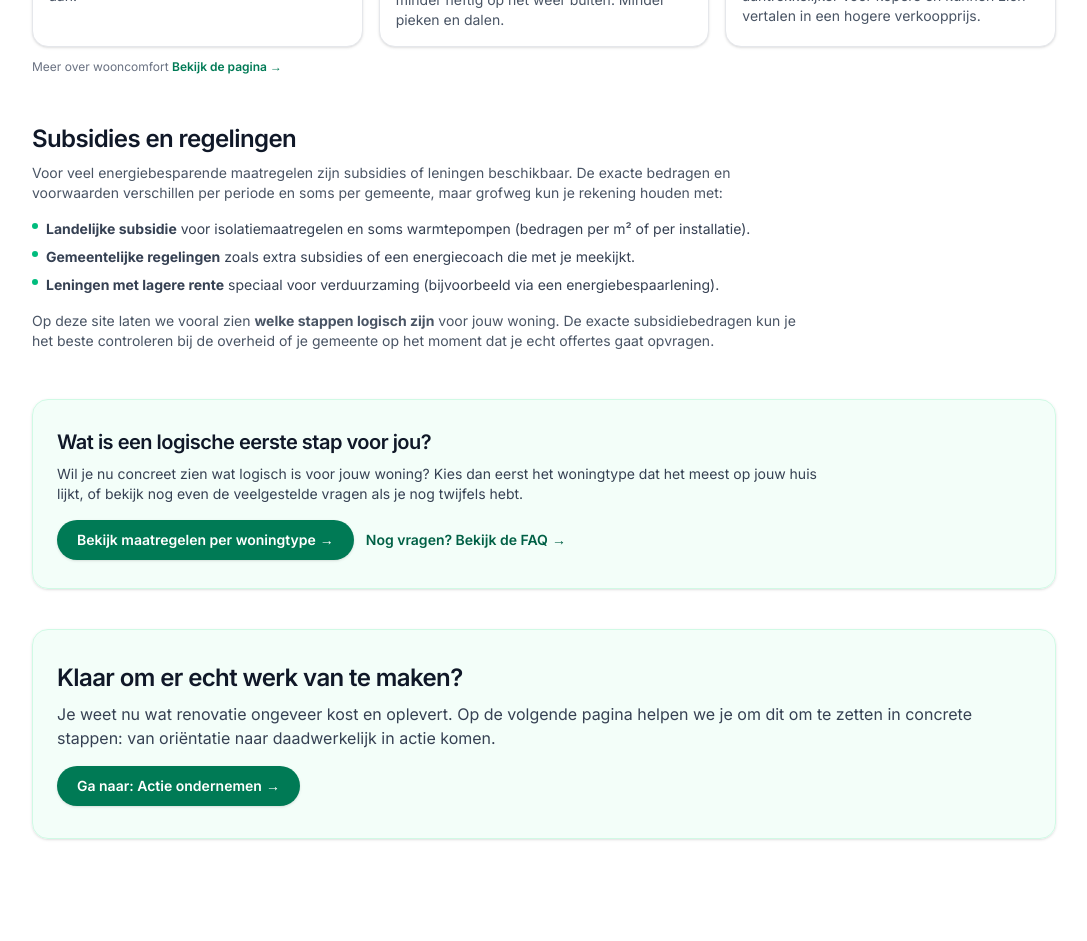
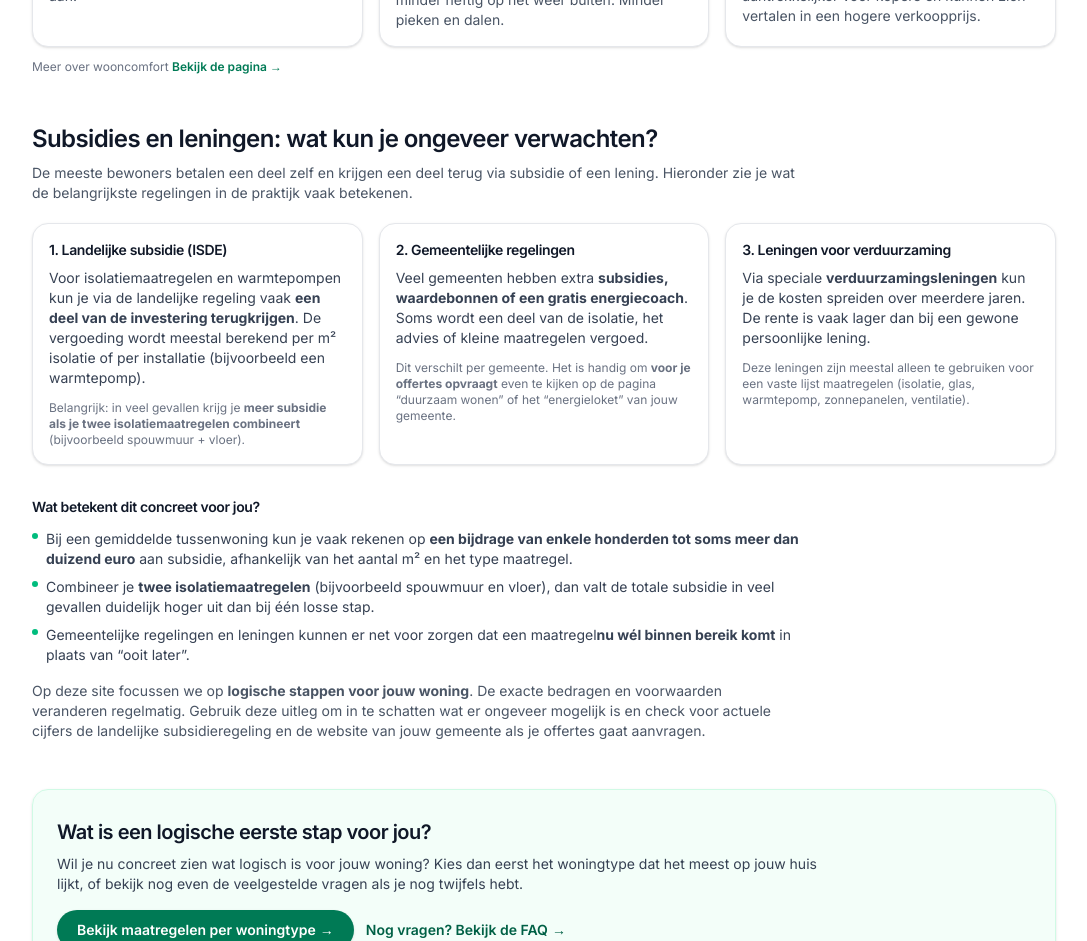
Before and after one commit to tjmichiels/renoveerjewoning, a Next.js app: page /financieel in a window 1280 px wide. Shown: the part 940-1881 px from the top of the page, without its empty margins (96-1183 px from the left). Built offline with nearby package versions, Linux system fonts and the light colour scheme.

Commit message:
Subsidies-sectie verbeterd

```diff
--- a/app/financieel/page.tsx
+++ b/app/financieel/page.tsx
@@ -1,7 +1,7 @@
 // app/financieel/page.tsx
-import type { Metadata } from "next";
+import type {Metadata} from "next";
 import Header from "../components/layout/Header";
-import { NAV } from "../content/navigation";
+import {NAV} from "../content/navigation";
 import Link from "next/link";
 
 export const metadata: Metadata = {
@@ -13,7 +13,7 @@ export const metadata: Metadata = {
 export default function FinancieelPage() {
     return (
         <div className="bg-white">
-            <Header navigation={NAV} />
+            <Header navigation={NAV}/>
 
             <main className="relative isolate min-h-screen px-6 pt-10 lg:px-8">
                 <div className="mx-auto max-w-5xl pb-16">
@@ -185,48 +185,104 @@ export default function FinancieelPage() {
                         </p>
                     </section>
 
-                    {/* Sectie: subsidies en regelingen (hoog over, geen calculator) */}
-                    <section className="mt-12">
+                    {/* Sectie: subsidies en regelingen (praktisch en concreet) */}
+                    <section id="subsidies" className="mt-12">
                         <h2 className="text-2xl font-semibold text-gray-900">
-                            Subsidies en regelingen
+                            Subsidies en leningen: wat kun je ongeveer verwachten?
                         </h2>
+
                         <p className="mt-2 text-sm text-gray-600 max-w-3xl">
-                            Voor veel energiebesparende maatregelen zijn subsidies of leningen beschikbaar.
-                            De exacte bedragen en voorwaarden verschillen per periode en soms per gemeente,
-                            maar grofweg kun je rekening houden met:
+                            De meeste bewoners betalen een deel zelf en krijgen een deel terug via subsidie of een
+                            lening. Hieronder zie je wat de belangrijkste regelingen in de praktijk vaak betekenen.
                         </p>
 
-                        <ul className="mt-4 space-y-2 text-sm text-gray-700">
+                        <div className="mt-5 grid gap-4 md:grid-cols-3 text-sm text-gray-700">
+                            <div className="rounded-2xl border border-gray-200 bg-white p-4 shadow-sm">
+                                <h3 className="text-sm font-semibold text-gray-900">
+                                    1. Landelijke subsidie (ISDE)
+                                </h3>
+                                <p className="mt-2">
+                                    Voor isolatiemaatregelen en warmtepompen kun je via de landelijke regeling
+                                    vaak <strong>een deel van de investering terugkrijgen</strong>. De vergoeding wordt
+                                    meestal berekend per m² isolatie of per installatie (bijvoorbeeld een warmtepomp).
+                                </p>
+                                <p className="mt-2 text-xs text-gray-500">
+                                    Belangrijk: in veel gevallen krijg je{" "}
+                                    <strong>meer subsidie als je twee isolatiemaatregelen combineert</strong>
+                                    {" "} (bijvoorbeeld spouwmuur + vloer).
+                                </p>
+                            </div>
+
+                            <div className="rounded-2xl border border-gray-200 bg-white p-4 shadow-sm">
+                                <h3 className="text-sm font-semibold text-gray-900">
+                                    2. Gemeentelijke regelingen
+                                </h3>
+                                <p className="mt-2">
+                                    Veel gemeenten hebben extra{" "}
+                                    <strong>subsidies, waardebonnen of een gratis energiecoach</strong>. Soms
+                                    wordt een deel van de isolatie, het advies of kleine maatregelen vergoed.
+                                </p>
+                                <p className="mt-2 text-xs text-gray-500">
+                                    Dit verschilt per gemeente. Het is handig om{" "}
+                                    <strong>voor je offertes opvraagt</strong> even te kijken op de pagina
+                                    “duurzaam wonen” of het “energieloket” van jouw gemeente.
+                                </p>
+                            </div>
+
+                            <div className="rounded-2xl border border-gray-200 bg-white p-4 shadow-sm">
+                                <h3 className="text-sm font-semibold text-gray-900">
+                                    3. Leningen voor verduurzaming
+                                </h3>
+                                <p className="mt-2">
+                                    Via speciale <strong>verduurzamingsleningen</strong> kun je de kosten spreiden
+                                    over meerdere jaren. De rente is vaak lager dan bij een gewone persoonlijke lening.
+                                </p>
+                                <p className="mt-2 text-xs text-gray-500">
+                                    Deze leningen zijn meestal alleen te gebruiken voor een vaste lijst maatregelen
+                                    (isolatie, glas, warmtepomp, zonnepanelen, ventilatie).
+                                </p>
+                            </div>
+                        </div>
+
+                        <h3 className="mt-8 text-sm font-semibold text-gray-900">
+                            Wat betekent dit concreet voor jou?
+                        </h3>
+
+                        <ul className="mt-3 space-y-2 text-sm text-gray-700 max-w-3xl">
                             <li className="flex gap-2">
-                                <span className="mt-1 h-1.5 w-1.5 rounded-full bg-emerald-500"/>
+                                <span className="h-1.5 w-1.5 flex-shrink-0 rounded-full bg-emerald-500 mt-1"/>
                                 <span>
-                  <strong>Landelijke subsidie</strong> voor isolatiemaatregelen en
-                  soms warmtepompen (bedragen per m² of per installatie).
-                </span>
+        Bij een gemiddelde tussenwoning kun je vaak rekenen op{" "}
+                                    <strong>een bijdrage van enkele honderden tot soms meer dan duizend euro</strong>{" "}
+                                    aan subsidie, afhankelijk van het aantal m² en het type maatregel.
+      </span>
                             </li>
                             <li className="flex gap-2">
-                                <span className="mt-1 h-1.5 w-1.5 rounded-full bg-emerald-500"/>
+                                <span className="h-1.5 w-1.5 flex-shrink-0 rounded-full bg-emerald-500 mt-1"/>
                                 <span>
-                  <strong>Gemeentelijke regelingen</strong> zoals extra subsidies of een
-                  energiecoach die met je meekijkt.
-                </span>
+        Combineer je <strong>twee isolatiemaatregelen</strong> (bijvoorbeeld spouwmuur
+        en vloer), dan valt de totale subsidie in veel gevallen duidelijk hoger uit
+        dan bij één losse stap.
+      </span>
                             </li>
                             <li className="flex gap-2">
-                                <span className="mt-1 h-1.5 w-1.5 rounded-full bg-emerald-500"/>
+                                <span className="h-1.5 w-1.5 flex-shrink-0 rounded-full bg-emerald-500 mt-1"/>
                                 <span>
-                  <strong>Leningen met lagere rente</strong> speciaal voor verduurzaming
-                  (bijvoorbeeld via een energiebespaarlening).
-                </span>
+        Gemeentelijke regelingen en leningen kunnen er net voor zorgen dat een maatregel
+        <strong>nu wél binnen bereik komt</strong> in plaats van “ooit later”.
+      </span>
                             </li>
                         </ul>
 
                         <p className="mt-4 text-sm text-gray-600 max-w-3xl">
-                            Op deze site laten we vooral zien <strong>welke stappen logisch zijn</strong> voor jouw
-                            woning.
-                            De exacte subsidiebedragen kun je het beste controleren bij de overheid of je gemeente
-                            op het moment dat je echt offertes gaat opvragen.
+                            Op deze site focussen we op <strong>logische stappen voor jouw woning</strong>.
+                            De exacte bedragen en voorwaarden veranderen regelmatig. Gebruik deze uitleg om
+                            in te schatten wat er ongeveer mogelijk is en check voor actuele cijfers de
+                            landelijke subsidieregeling en de website van jouw gemeente als je offertes
+                            gaat aanvragen.
                         </p>
                     </section>
+
 
                     {/* Laatste sectie: logische eerste stap / CTA */}
                     <section id="subsidies" className="mt-12">
```
